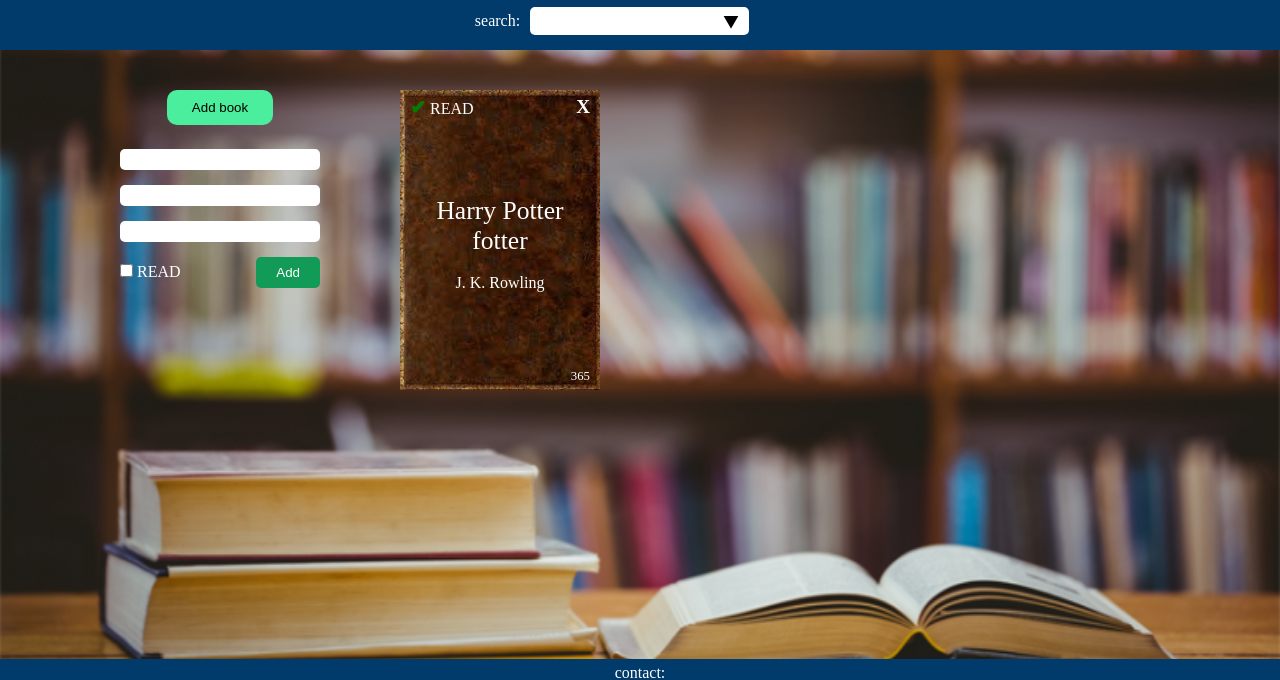
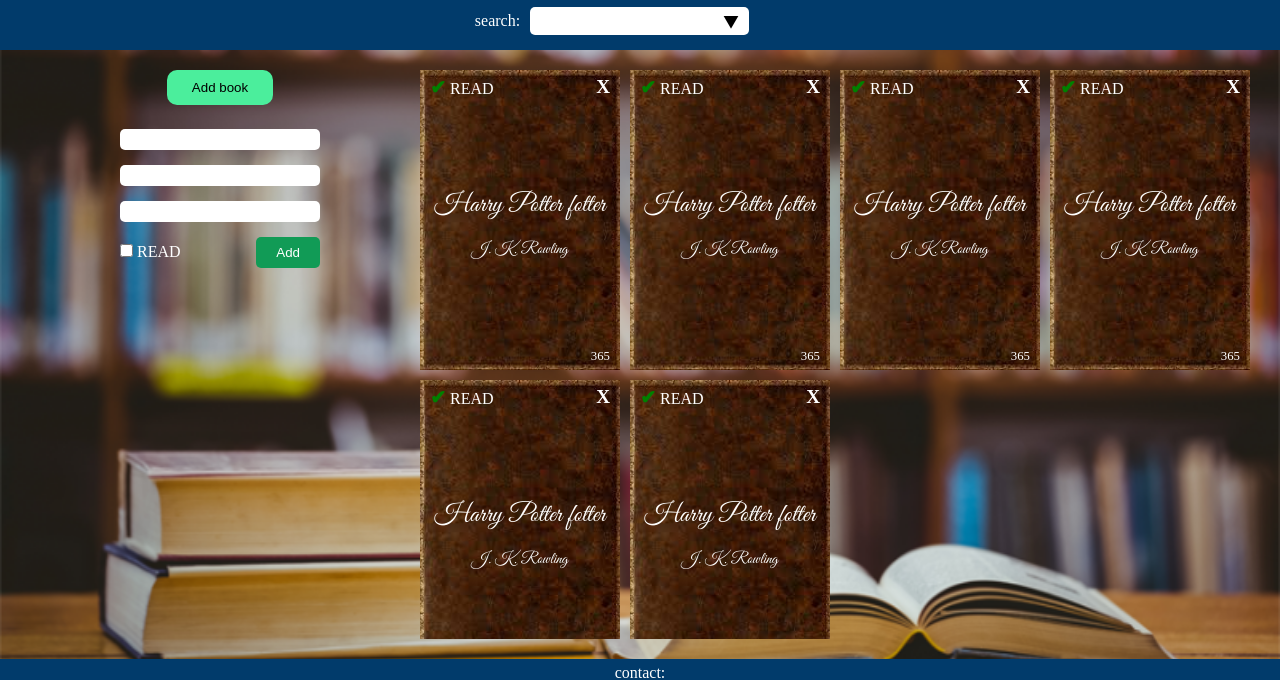
Before and after one commit to heno-s/odin-library, a website: page index.html in a window 1280 px wide. Shown: the part 66-746 px from the top of the page. Drawn offline with Linux system fonts and the light colour scheme; a web font is replaced by a local one.

Commit message:
Adjust main section layout

```diff
--- a/index.html
+++ b/index.html
@@ -69,6 +69,91 @@
                         <div><span>365</span></div>
                     </div>
                 </div>
+                <div class="book">
+                    <div class="book-header">
+                        <div>
+                            <span class="read-mark"></span> READ
+                        </div>
+                        <div class="delete">X</div>
+                    </div>
+                    <div class="book-body">
+                        <div class="book-title">
+                            Harry Potter fotter
+                        </div>
+                        <div class="book-author">J. K. Rowling</div>
+                    </div>
+                    <div class="book-footer">
+                        <div><span>365</span></div>
+                    </div>
+                </div>
+                <div class="book">
+                    <div class="book-header">
+                        <div>
+                            <span class="read-mark"></span> READ
+                        </div>
+                        <div class="delete">X</div>
+                    </div>
+                    <div class="book-body">
+                        <div class="book-title">
+                            Harry Potter fotter
+                        </div>
+                        <div class="book-author">J. K. Rowling</div>
+                    </div>
+                    <div class="book-footer">
+                        <div><span>365</span></div>
+                    </div>
+                </div>
+                <div class="book">
+                    <div class="book-header">
+                        <div>
+                            <span class="read-mark"></span> READ
+                        </div>
+                        <div class="delete">X</div>
+                    </div>
+                    <div class="book-body">
+                        <div class="book-title">
+                            Harry Potter fotter
+                        </div>
+                        <div class="book-author">J. K. Rowling</div>
+                    </div>
+                    <div class="book-footer">
+                        <div><span>365</span></div>
+                    </div>
+                </div>
+                <div class="book">
+                    <div class="book-header">
+                        <div>
+                            <span class="read-mark"></span> READ
+                        </div>
+                        <div class="delete">X</div>
+                    </div>
+                    <div class="book-body">
+                        <div class="book-title">
+                            Harry Potter fotter
+                        </div>
+                        <div class="book-author">J. K. Rowling</div>
+                    </div>
+                    <div class="book-footer">
+                        <div><span>365</span></div>
+                    </div>
+                </div>
+                <div class="book">
+                    <div class="book-header">
+                        <div>
+                            <span class="read-mark"></span> READ
+                        </div>
+                        <div class="delete">X</div>
+                    </div>
+                    <div class="book-body">
+                        <div class="book-title">
+                            Harry Potter fotter
+                        </div>
+                        <div class="book-author">J. K. Rowling</div>
+                    </div>
+                    <div class="book-footer">
+                        <div><span>365</span></div>
+                    </div>
+                </div>
             </div>
         </main>
         <footer>
--- a/style.css
+++ b/style.css
@@ -69,16 +69,17 @@
 main {
     display: flex;
     flex: 1;
-    padding: 40px;
+    height: 1px; /* this is needed, so books container will overflow */
+    padding: 20px;
     background: url(./images/library-background.png) no-repeat center /
         100% 120%;
 }
 
 .form-container {
+    width: 400px;
     display: flex;
     flex-direction: column;
     align-items: center;
-    flex: 3;
 }
 
 .reveal-form {
@@ -152,9 +153,11 @@
 }
 
 .books {
-    flex: 7;
+    flex: 1;
     display: flex;
+    flex-wrap: wrap;
     gap: 10px;
+    overflow-y: auto;
 }
 
 .book {
```
Also changed, not shown: fonts/GreatVibes-Regular.ttf (added).
